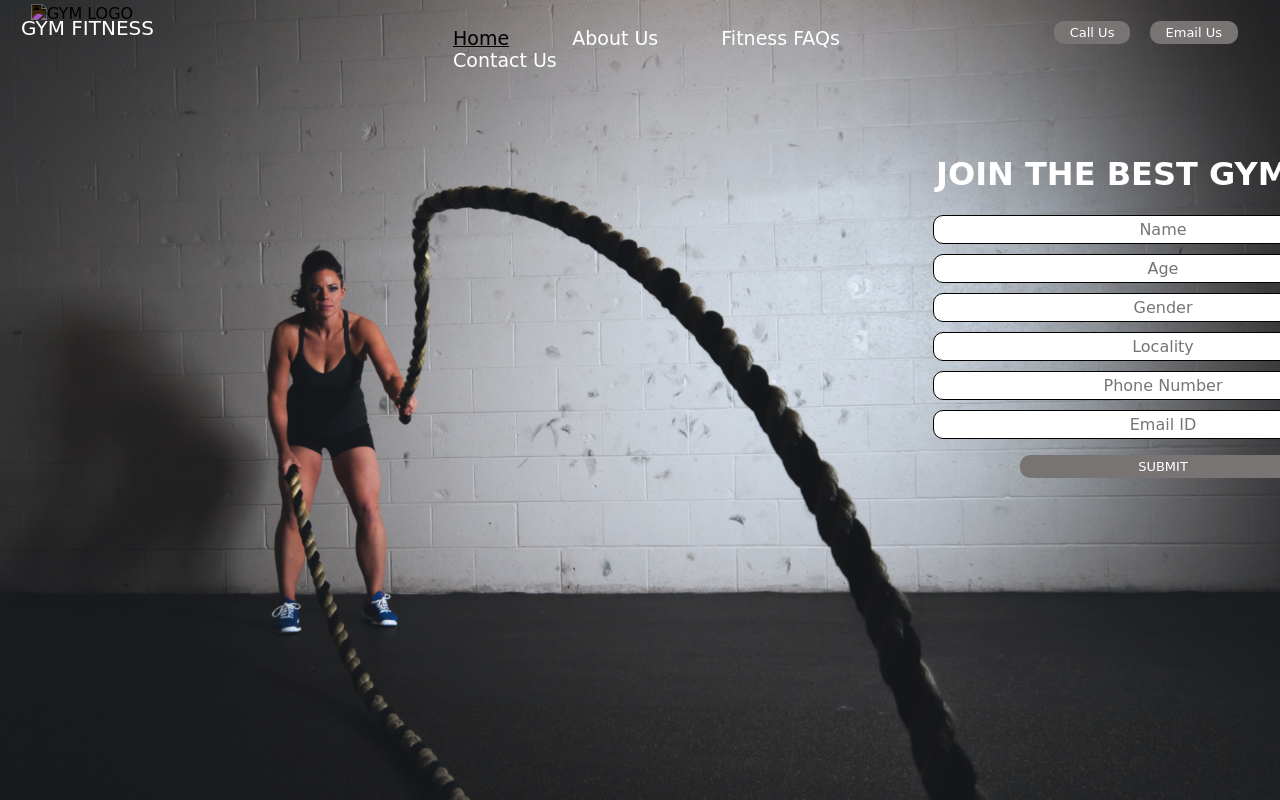
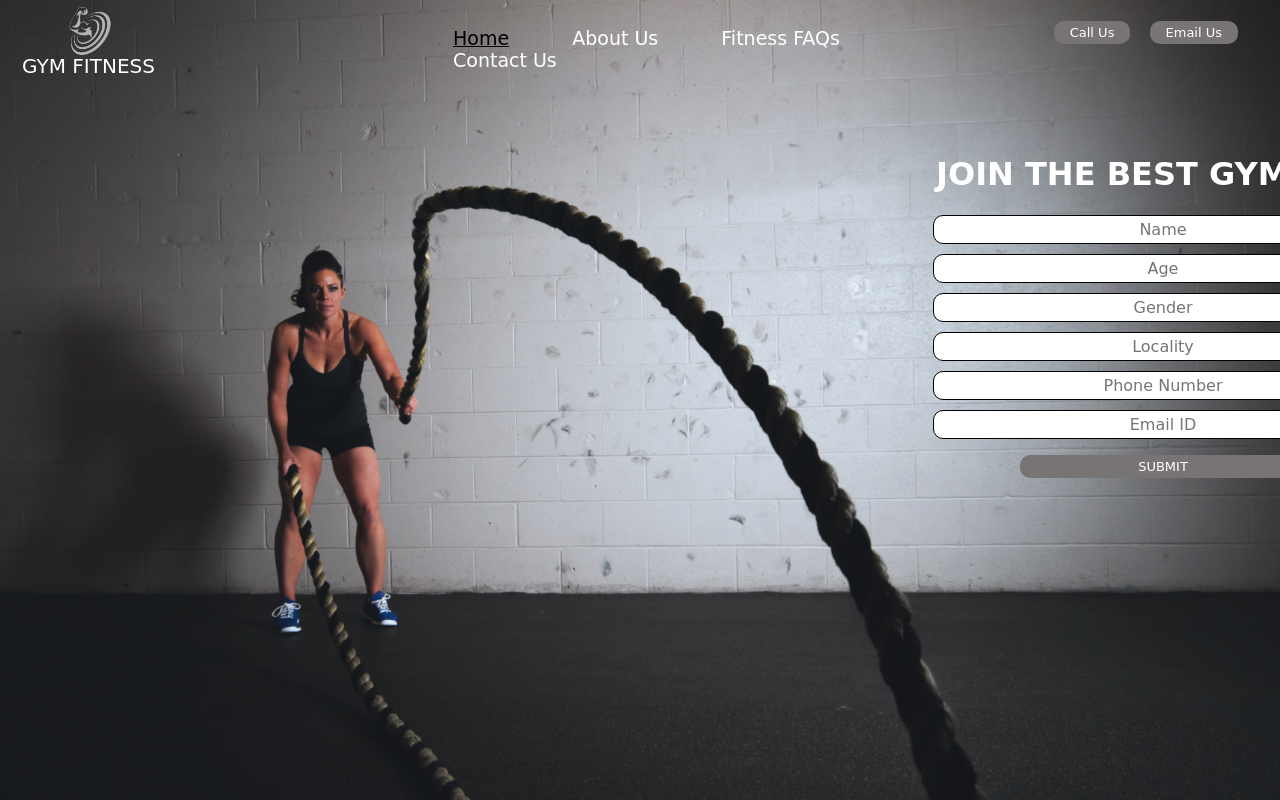
Before and after one commit to Amitansh123/GYM-LANDING-PAGE, a plain HTML site: page index.html in a window 1280 px wide. Shown: the top 800 px of the page. Drawn offline with Linux system fonts and the light colour scheme; the site is published under a folder, as on GitHub Pages, so addresses that start at the root find nothing; a web font is replaced by a local one.

Commit message:
Update index.html

```diff
--- a/index.html
+++ b/index.html
@@ -14,7 +14,7 @@
 
         <!-- left box for logo -->
         <div class="left">
-            <img src="/img/logo.png" alt="GYM LOGO">
+            <img src="./img/logo.png" alt="GYM LOGO">
             <div>GYM FITNESS</div>
         </div>
 
```
